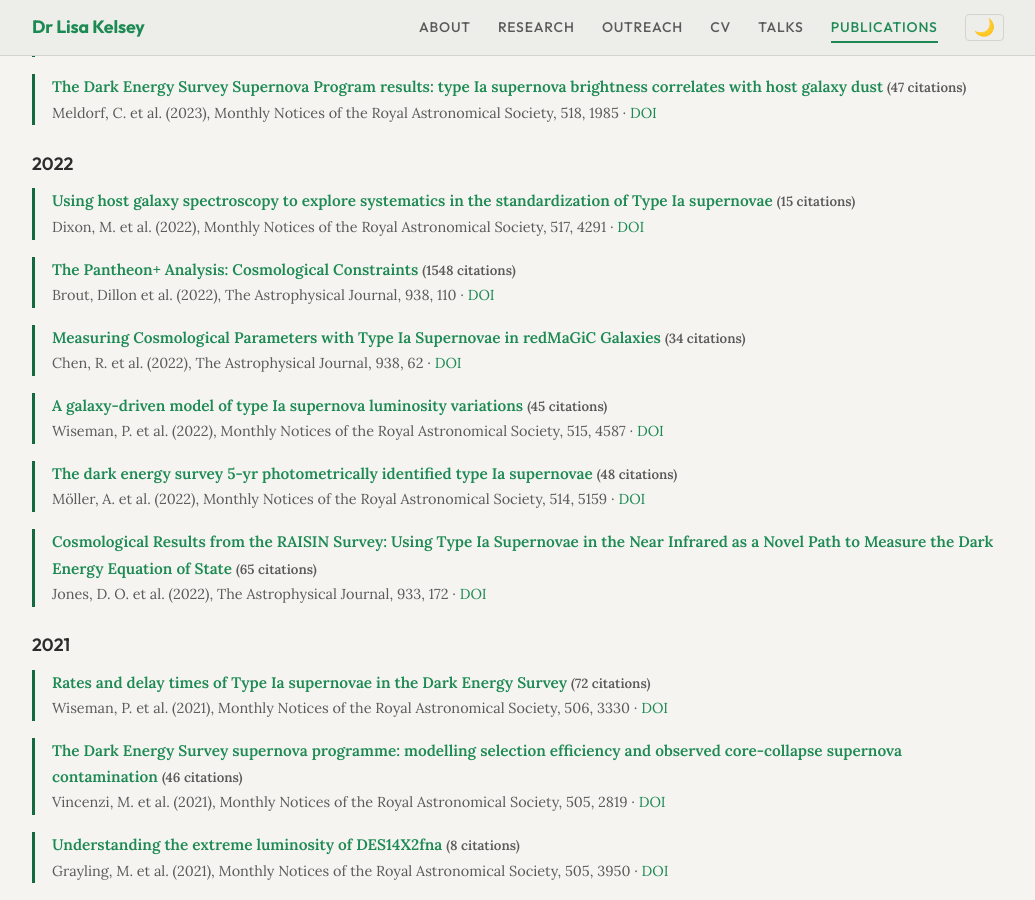
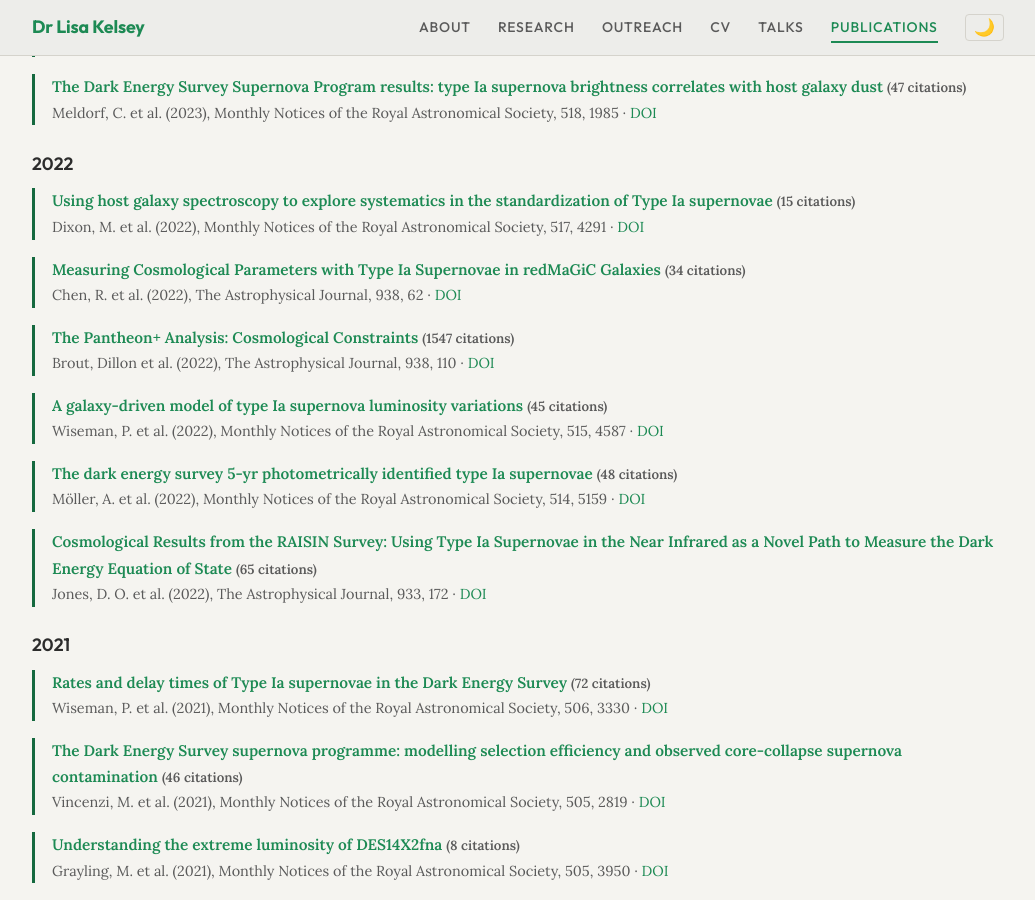
Before and after one commit to LKelsey/LKelsey.github.io, a Jekyll site: the page built from publications.md, in a window 1280 px wide and 900 px high, scrolled down 3003 px. Shown: the whole window, without its empty margins (122-1157 px from the left). Built offline with Jekyll 4.4.1, drawn with Linux system fonts in a browser that asks for light colours; part of the change alters nothing that is shown.

Commit message:
Auto-update publications from ADS

```diff
--- a/_data/publications.yml
+++ b/_data/publications.yml
@@ -1,4 +1,4 @@
-# Auto-generated from ADS library on 2026-08-30 11:00 UTC
+# Auto-generated from ADS library on 2026-08-31 12:21 UTC
 # Do not edit manually
 
 first_author:
@@ -286,14 +286,6 @@ coauthor:
       bibcode: "2022MNRAS.517.4291D"
       citations: 15
       doi: https://doi.org/10.1093/mnras/stac2994
-    - title: "The Pantheon+ Analysis: Cosmological Constraints"
-      authors: "Brout, Dillon et al."
-      year: 2022
-      journal: "The Astrophysical Journal, 938, 110"
-      url: https://ui.adsabs.harvard.edu/abs/2022ApJ...938..110B/abstract
-      bibcode: "2022ApJ...938..110B"
-      citations: 1548
-      doi: https://doi.org/10.3847/1538-4357/ac8e04
     - title: "Measuring Cosmological Parameters with Type Ia Supernovae in redMaGiC Galaxies"
       authors: "Chen, R. et al."
       year: 2022
@@ -302,6 +294,14 @@ coauthor:
       bibcode: "2022ApJ...938...62C"
       citations: 34
       doi: https://doi.org/10.3847/1538-4357/ac8b82
+    - title: "The Pantheon+ Analysis: Cosmological Constraints"
+      authors: "Brout, Dillon et al."
+      year: 2022
+      journal: "The Astrophysical Journal, 938, 110"
+      url: https://ui.adsabs.harvard.edu/abs/2022ApJ...938..110B/abstract
+      bibcode: "2022ApJ...938..110B"
+      citations: 1547
+      doi: https://doi.org/10.3847/1538-4357/ac8e04
     - title: "A galaxy-driven model of type Ia supernova luminosity variations"
       authors: "Wiseman, P. et al."
       year: 2022
```
